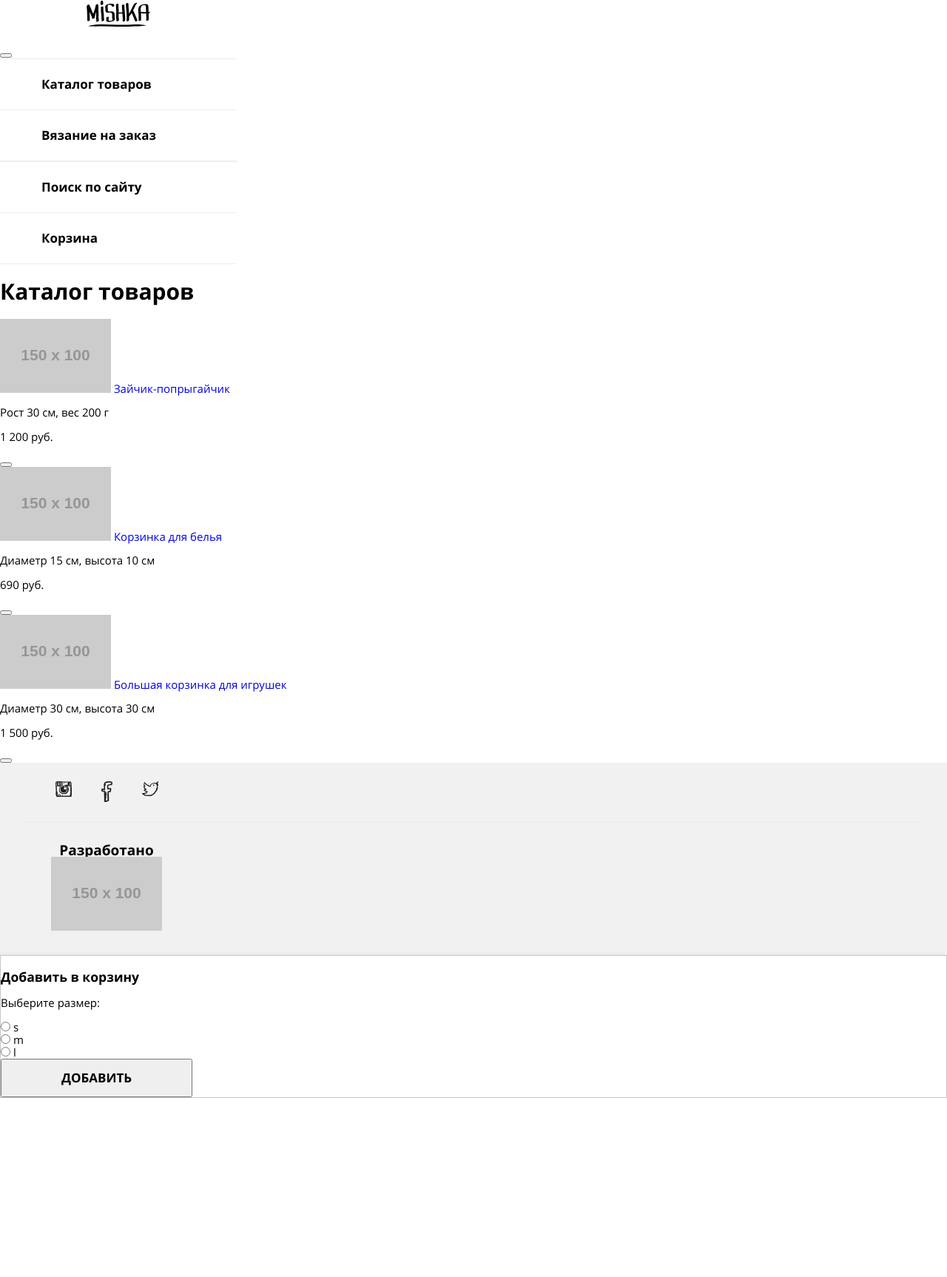
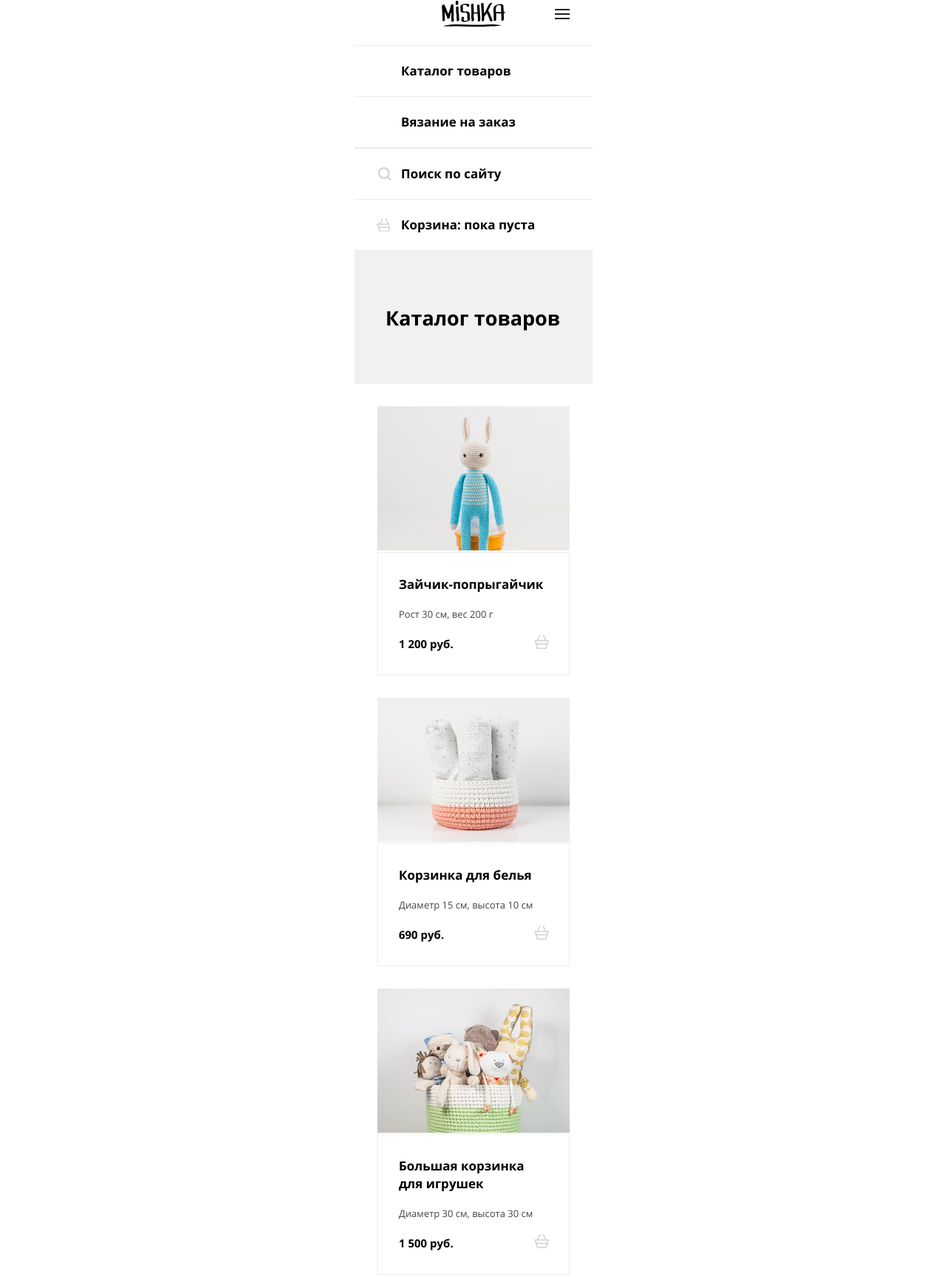
Before and after one commit to allagia/975773-mishka-16, a website: page source/catalog.html in a window 1280 px wide. Shown: the part 21-1747 px from the top of the page at 74% size. Before the commit the page ends 1505 px from the top, so only its background shows below. Drawn offline with nearby package versions, Linux system fonts and the light colour scheme; files that its build step writes are made by us from their sources; placeholder pictures from the web are drawn by us.

Commit message:
1 версия оформления второй страницы (мобильная версия)

```diff
--- a/source/catalog.html
+++ b/source/catalog.html
@@ -6,16 +6,16 @@
     <link href="css/style.css" rel="stylesheet">
   </head>
   <body>
-    <header class="page-header">
+    <header class="page-header container">
       <a class="page-header__logo" href="index.html" aria-label="Переход на главную страницу сайта Мишка">
         <img class="page-header__logo-image" src="img/logo-mobile.svg" width="86" height="35" alt="логотип Мишка">
       </a>
+      <button class="page-header__toggle" aria-label="Открыть навигацию"></button>
       <nav class="main-nav">
-        <button class="main-nav__toggle" aria-label="Открыть навигацию"></button>
         <div class="main-nav__wrapper">
           <ul class="main-nav__list site-list">
             <li class="site-list__item">
-              <a class="site-list__link site-list__link--currrent">Каталог товаров</a>
+              <a class="site-list__link site-list__link--current">Каталог товаров</a>
             </li>
             <li class="site-list__item">
               <a class="site-list__link" href="form.html">Вязание на заказ</a>
@@ -23,16 +23,16 @@
           </ul>
           <ul class="main-nav__list site-list">
             <li class="site-list__item">
-              <a class="site-list__link" href="#">Поиск по сайту</a>
+              <a class="site-list__link site-list__link--search" href="#">Поиск по сайту</a>
             </li>
             <li class="site-list__item">
-              <a class="site-list__link" href="#">Корзина</a>
+              <a class="site-list__link site-list__link--cart site-list__link--inner" href="#">Корзина<span>: пока пуста</span></a>
             </li>
           </ul>
         </div>
       </nav>
     </header>
-    <main class="inner-page">
+    <main class="inner-page container">
       <section class="introduction">
         <h1 class="introduction__title">Каталог товаров</h1>
       </section>
@@ -40,35 +40,47 @@
         <ul class="catalog__list">
           <li class="catalog__item card">
             <a class="card__link" href="#" aria-label="Переход на страницу товара Зайчик-попрыгайчик">
-              <img class="card__image" src="http://placehold.it/150x100" alt="Фотография Зайчика-попрыгайчика">
+              <img class="card__image" src="img/photo-hare-mobile@1x.jpg" width="260" height="195" alt="Фотография Зайчика-попрыгайчика">
             </a>
+            <div class="card__info">
               <a class="card__title" href="#" aria-label="Переход на страницу товара Зайчик-попрыгайчик">Зайчик-попрыгайчик</a>
               <p class="card__description">Рост 30 см, вес 200 г</p>
+              <div class="card__bottom">
                 <p class="card__price">1 200 руб.</p>
                 <button class="card__button" type="button" aria-label="Добавить в корзину"></button>
+              </div>
+            </div>
           </li>
           <li class="catalog__item card">
             <a class="card__link" href="#" aria-label="Переход на страницу товара Корзинка для белья">
-              <img class="card__image" src="http://placehold.it/150x100" alt="фотография Корзины для белья">
+              <img class="card__image" src="img/photo-bowl-mobile@1x.jpg" width="260" height="195" alt="фотография Корзины для белья">
             </a>
+            <div class="card__info">
               <a class="card__title" href="#" aria-label="Переход на страницу товара Корзинка для белья">Корзинка для белья</a>
               <p class="card__description">Диаметр 15 см, высота 10 см</p>
+              <div class="card__bottom">
                 <p class="card__price">690 руб.</p>
                 <button class="card__button" type="button" aria-label="Добавить в корзину"></button>
+              </div>
+            </div>
           </li>
           <li class="catalog__item card">
             <a class="card__link" href="#" aria-label="Переход на страницу товара Большая корзина для игрушек">
-              <img class="card__image" src="http://placehold.it/150x100" alt="фотография Большой корзины для игрушек">
+              <img class="card__image" src="img/photo-toys-mobile@1x.jpg" width="260" height="195" alt="фотография Большой корзины для игрушек">
             </a>
+            <div class="card__info">
               <a class="card__title" href="#" aria-label="Переход на страницу товара Большая корзина для игрушек">Большая корзинка для игрушек</a>
               <p class="card__description">Диаметр 30 см, высота 30 см</p>
+              <div class="card__bottom">
                 <p class="card__price">1 500 руб.</p>
                 <button class="card__button" type="button" aria-label="Добавить в корзину"></button>
+              </div>
+            </div>
           </li>
         </ul>
       </section>
     </main>
-    <footer class="page-footer">
+    <footer class="page-footer container">
       <ul class="social__list">
         <li class="social__item">
           <a class="social__link social__link--instagram" href="#" aria-label="Переход на страницу Мишки в инстаграме"></a>
@@ -80,32 +92,32 @@
           <a class="social__link social__link--twitter" href="#" aria-label="Переход на страницу Мишки в твитере"></a>
         </li>
       </ul>
-      <p class="page-footer__copyright copyright">
-        <span class="copyright__text">Разработано</b>
+      <p class="copyright">
+        <span class="copyright__text">Разработано</span>
         <a class="copyright__logo" href="https://htmlacademy.ru/intensive/adaptive" aria-label="Переход на страницу разработчика HTML Academy">
-          <img class="copyright__logo-image" src="http://placehold.it/150x100" alt="иконка HTML Academy">
+          <img class="copyright__logo-image" src="img/logo-htmlacademy.svg" width="27" height="34" alt="иконка HTML Academy">
         </a>
       </p>
     </footer>
-    <section class="modal">
-      <form class="modal__form" method="POST" action="https://echo.htmlacademy.ru">
-        <h3 class="modal__title">Добавить в корзину</h3>
-        <p class="modal__text">Выберите размер:</p>
-        <ul class="modal__list">
-          <li class="modal__item">
-            <input class="modal__input" type="radio" name="size" id="size-s" value="s">
-            <label class="modal__option" for="size-s">s</label>
+    <section class="modal-form container">
+      <form class="modal modal--cart" method="POST" action="https://echo.htmlacademy.ru">
+        <h3 class="modal__title--cart">Добавить в корзину</h3>
+        <p class="modal__text--cart">Выберите размер:</p>
+        <ul class="modal__list--cart">
+          <li class="modal__item--cart">
+            <input class="modal__input--cart visually-hidden" type="radio" name="size" id="size-s" value="s">
+            <label class="modal__option--cart button" for="size-s">s</label>
           </li>
-          <li class="modal__item">
-            <input class="modal__input" type="radio" name="size" id="size-m" value="m">
-            <label class="modal__option" for="size-m">m</label>
+          <li class="modal__item--cart">
+            <input class="modal__input--cart visually-hidden" type="radio" name="size" id="size-m" value="m">
+            <label class="modal__option--cart button" for="size-m">m</label>
           </li>
-          <li class="modal__item">
-            <input class="modal__input" type="radio" name="size" id="size-l" value="l">
-            <label class="modal__option" for="size-l">l</label>
+          <li class="modal__item--cart">
+            <input class="modal__input--cart visually-hidden" type="radio" name="size" id="size-l" value="l">
+            <label class="modal__option--cart button" for="size-l">l</label>
           </li>
         </ul>
-        <button class="button modal__button" type="submit">Добавить</button>
+        <button class="button modal__button--cart" type="submit">Добавить</button>
       </form>
     </section>
   </body>
--- /dev/null
+++ b/source/less/blocks/card.less
@@ -0,0 +1,48 @@
+.card__link {
+  display: block;
+  text-align: center;
+}
+
+.card__info {
+  width: 260px;
+  padding: 31px 27px 30px 28px;
+  margin-top: -2px;
+  margin-left: auto;
+  margin-right: auto;
+
+  border: 1px solid #ececec;
+}
+
+.card__title {
+  font-weight: bold;
+  font-size: 17px;
+  line-height: 24px;
+  color: #000000;
+}
+
+.card__description {
+  font-size: 13px;
+  line-height: 30px;
+  color: #444444;
+}
+
+.card__price {
+  margin: 0;
+
+  font-weight: bold;
+  line-height: 24px;
+}
+
+.card__button {
+  width: 20px;
+  height: 19px;
+
+  background-color: transparent;
+  background: url(../img/icon-cart-0.2.svg) no-repeat;
+  border: none;
+}
+
+.card__bottom {
+  display: flex;
+  justify-content: space-between;
+}
--- /dev/null
+++ b/source/less/blocks/catalog.less
@@ -0,0 +1,3 @@
+.catalog__item {
+  margin-bottom: 30px;
+}
--- /dev/null
+++ b/source/less/blocks/introduction.less
@@ -0,0 +1,14 @@
+.introduction {
+  margin-bottom: 30px;
+
+  background-color: #f1f1f1;
+}
+
+.introduction__title {
+  padding: 76px 43px 74px 42px;
+  margin: 0;
+
+  font-weight: bold;
+  font-size: 27px;
+  line-height: 30px;
+}
--- a/source/less/blocks/modal-form.less
+++ b/source/less/blocks/modal-form.less
@@ -40,4 +40,12 @@
   padding-top: 15px;
 
   border-color: rgba(68, 68, 68, 0.1);
+
+  &:hover {
+    border-color:  rgba(68, 68, 68, 0.3);
+  }
+
+  &:active {
+    border-color: #62d1ba;
+  }
 }
--- a/source/less/blocks/promo.less
+++ b/source/less/blocks/promo.less
@@ -44,7 +44,7 @@
 }
 
 .promo__value {
-  padding: 10px 31px 10px 0;
+  padding: 10px 30px 10px 0;
 
   border: none;
   border-bottom: 1px solid #ececec;
--- a/source/less/blocks/site-list__item.less
+++ b/source/less/blocks/site-list__item.less
@@ -1,6 +1,6 @@
 .site-list__item {
   position: relative;
-  padding: 22px 76px 22px 56px;
+  padding: 22px 76px 22px 63px;
 
   border-bottom: 1px solid #ececec;
 
@@ -26,13 +26,12 @@
     color: rgba(0, 0, 0, 0.3);
   }
 
-  &--pic {
-    &:first-child {
+  &--search {
     &::before {
       content: "";
       position: absolute;
-        left: 30px;
-        top: 23px;
+      left: 32px;
+      top: 25px;
 
       width: 18px;
       height: 18px;
@@ -41,15 +40,13 @@
       background-repeat: no-repeat;
     }
   }
-  }
 
-  &--pic {
-    &:last-child {
+  &--cart {
     &::before {
       content: "";
       position: absolute;
       left: 30px;
-        top: 23px;
+      top: 25px;
 
       width: 18px;
       height: 18px;
@@ -59,4 +56,3 @@
     }
   }
 }
-}
--- a/source/less/style.less
+++ b/source/less/style.less
@@ -21,3 +21,6 @@
 @import "blocks/modal-form.less";
 @import "blocks/page-footer.less";
 @import "global/visually-hidden.less";
+@import "blocks/introduction.less";
+@import "blocks/catalog.less";
+@import "blocks/card.less";
```
Also changed, not shown: source/form.html (+8 -8 lines), source/index.html (+3 -3 lines). Lines whose indentation alone changed are shown as unchanged.
